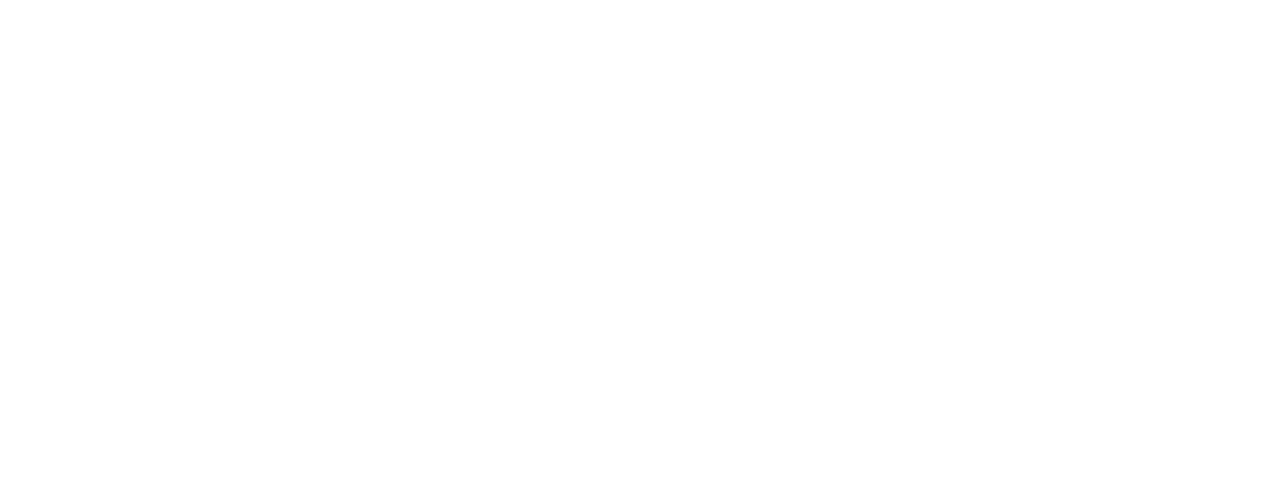
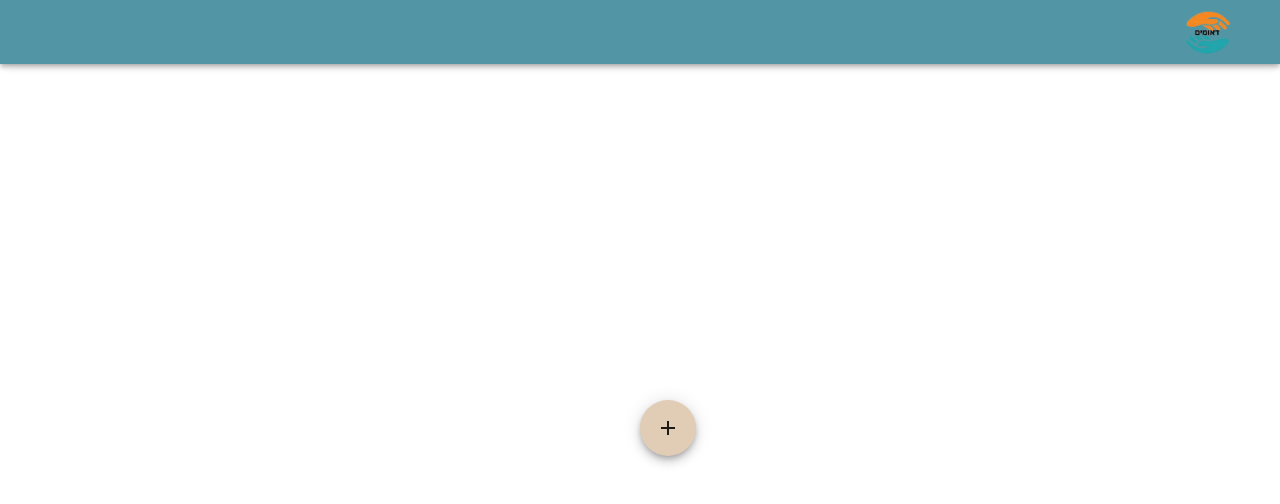
Before and after one commit to MatanShalem-IMOD/Project-Daumim, a React (Vite) app in the folder Daumim-front/: page / in a window 1280 px wide. Shown: the top 504 px of the page. Built offline with nearby package versions, Linux system fonts and the light colour scheme.

Commit message:
merged App with theme

```diff
--- a/Daumim-front/src/App.tsx
+++ b/Daumim-front/src/App.tsx
@@ -1,3 +1,6 @@
+import './App.css'
+import {MainPage} from "./view/MainPage.tsx";
+
 import { ThemeProvider } from "@mui/material";
 import { theme } from "./context/themeContext";
 
@@ -6,9 +9,8 @@
   return (
     <>
       <ThemeProvider theme={theme}>
-
+          <MainPage/>
       </ThemeProvider>
-
     </>
   )
 }
--- /dev/null
+++ b/Daumim-front/src/components/MainAppBar.tsx
@@ -0,0 +1,12 @@
+import { AppBar, Box, Toolbar } from "@mui/material"
+
+
+export const MainAppBar = ()=> {
+    return <AppBar sx={{ backgroundColor: '#5296a5' }}>
+        <Toolbar variant="dense">
+            <Toolbar sx={{ justifyContent: 'right', flex:'auto' }}>
+                <Box component="img" src="/src/assets/logo.png" alt="Logo" sx={{ height: 50 }} />
+            </Toolbar>
+        </Toolbar>
+    </AppBar>
+}
--- /dev/null
+++ b/Daumim-front/src/components/buttons/AddFloatingButton/AddFloatingButton.tsx
@@ -0,0 +1,29 @@
+import { Fab } from '@mui/material';
+import AddIcon from '@mui/icons-material/Add';
+// import styled from 'styled-components';
+
+// const StyledFab = styled(Fab)`
+//   position: absolute;
+// `;
+
+const fabStyle = {
+    position: 'absolute',
+
+};
+
+export const FloatingActionButton = () => {
+    return (
+            <Fab color="primary" aria-label="add" style={fabStyle}>
+                <AddIcon/>
+            </Fab>
+    );
+};
+
+// import { Theme } from "@mui/material";
+// import { css } from "@emotion/css";
+//
+// export const getClasses = (theme: Theme) => ({
+//     Fab: css({
+//         position: 'absolute',
+//     }),
+// });
--- /dev/null
+++ b/Daumim-front/src/view/MainPage.tsx
@@ -0,0 +1,15 @@
+import styled from "styled-components";
+import {MainAppBar} from "../components/MainAppBar.tsx";
+import {FloatingActionButton} from "../components/buttons/AddFloatingButton/AddFloatingButton.tsx";
+
+
+export const MainPage = ()=> {
+    return (
+    <MainDiv>
+        <MainAppBar/>
+        <FloatingActionButton/>
+    </MainDiv>)
+}
+
+const MainDiv = styled.div`
+`
```
Also changed, not shown: Daumim-front/src/components/buttons/AddFloatingButton/AddFloatingButtonStyle.ts (added, +9 -0 lines), Daumim-front/src/assets/logo.png (added).
